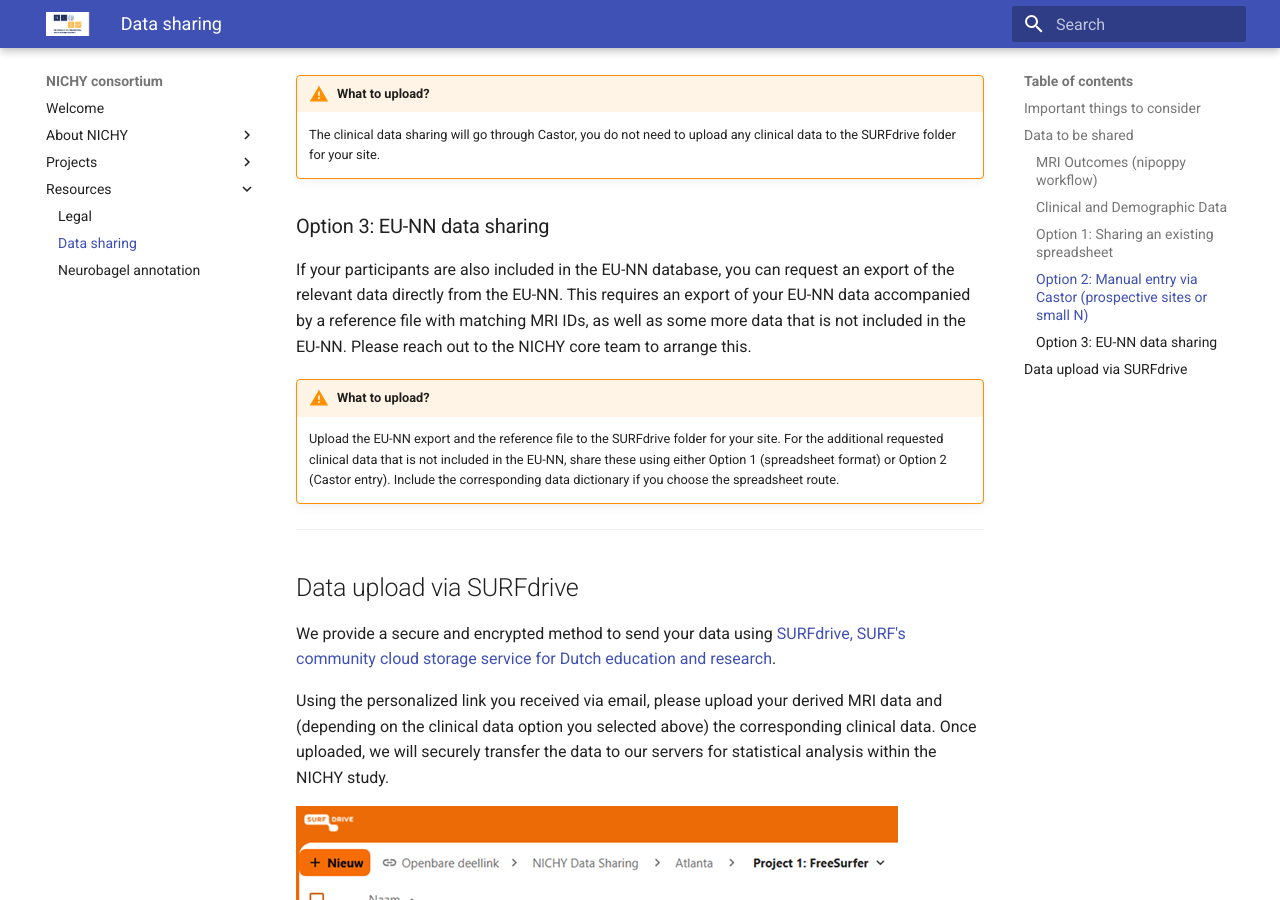
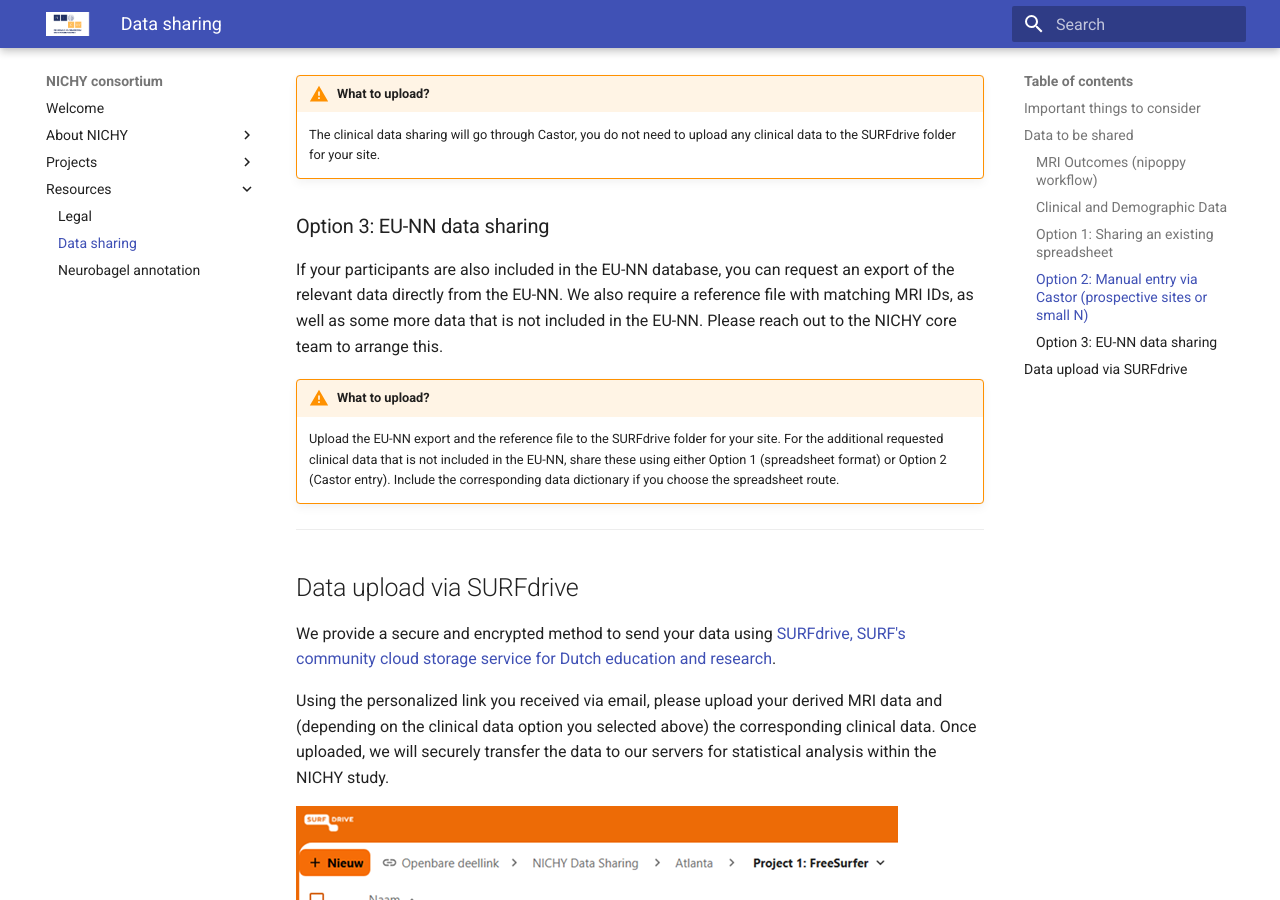
Before and after one commit to nichy-consortium/nichy, an MkDocs documentation site: the page built from docs/resources/how_to_guides/data_sharing.md, in a window 1280 px wide and 900 px high, scrolled down 2730 px. Built offline with MkDocs 1.6.1 and Material for MkDocs 9.7.7, drawn with Linux system fonts in a browser that asks for light colours.

Commit message:
Update data_sharing.md

```diff
--- a/docs/resources/how_to_guides/data_sharing.md
+++ b/docs/resources/how_to_guides/data_sharing.md
@@ -73,7 +73,7 @@ If your site is just getting started or has a relatively small number of partici
 
 ### Option 3: EU-NN data sharing
 
-If your participants are also included in the EU-NN database, you can request an export of the relevant data directly from the EU-NN. This requires an export of your EU-NN data accompanied by a reference file with matching MRI IDs, as well as some more data that is not included in the EU-NN. Please reach out to the NICHY core team to arrange this.
+If your participants are also included in the EU-NN database, you can request an export of the relevant data directly from the EU-NN. We also require a reference file with matching MRI IDs, as well as some more data that is not included in the EU-NN. Please reach out to the NICHY core team to arrange this.
 
 !!! warning "What to upload?"
     Upload the EU-NN export and the reference file to the SURFdrive folder for your site. For the additional requested clinical data that is not included in the EU-NN, share these using either Option 1 (spreadsheet format) or Option 2 (Castor entry). Include the corresponding data dictionary if you choose the spreadsheet route.
```
